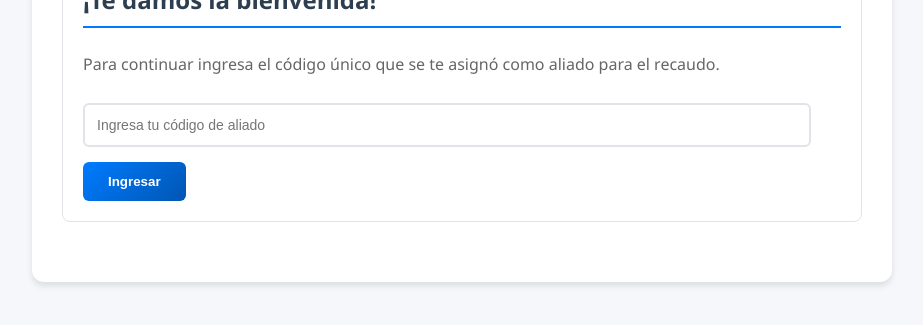
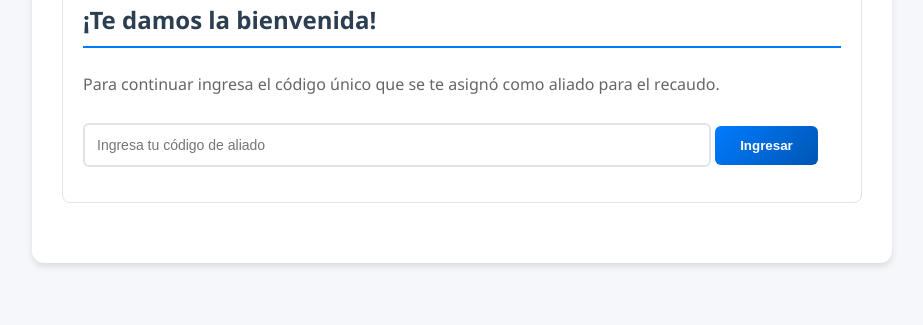
Before and after one commit to DIEGO3117683361/GENERARFACTURAS, a plain HTML site: page index.html in a window 1280 px wide. Shown: the part 359-684 px from the top of the page, without its empty margins (178-1101 px from the left). Drawn offline with Linux system fonts and the light colour scheme.

Commit message:
Update index.html

```diff
--- a/index.html
+++ b/index.html
@@ -75,7 +75,7 @@
 
     input, select {
       width: 100%;
-      max-width: 700px; /* Ancho máximo para las casillas */
+      max-width: 600px; /* Ancho máximo para las casillas */
       padding: 12px;
       margin: 8px 0 15px 0;
       border: 2px solid #e0e4e9;
```
